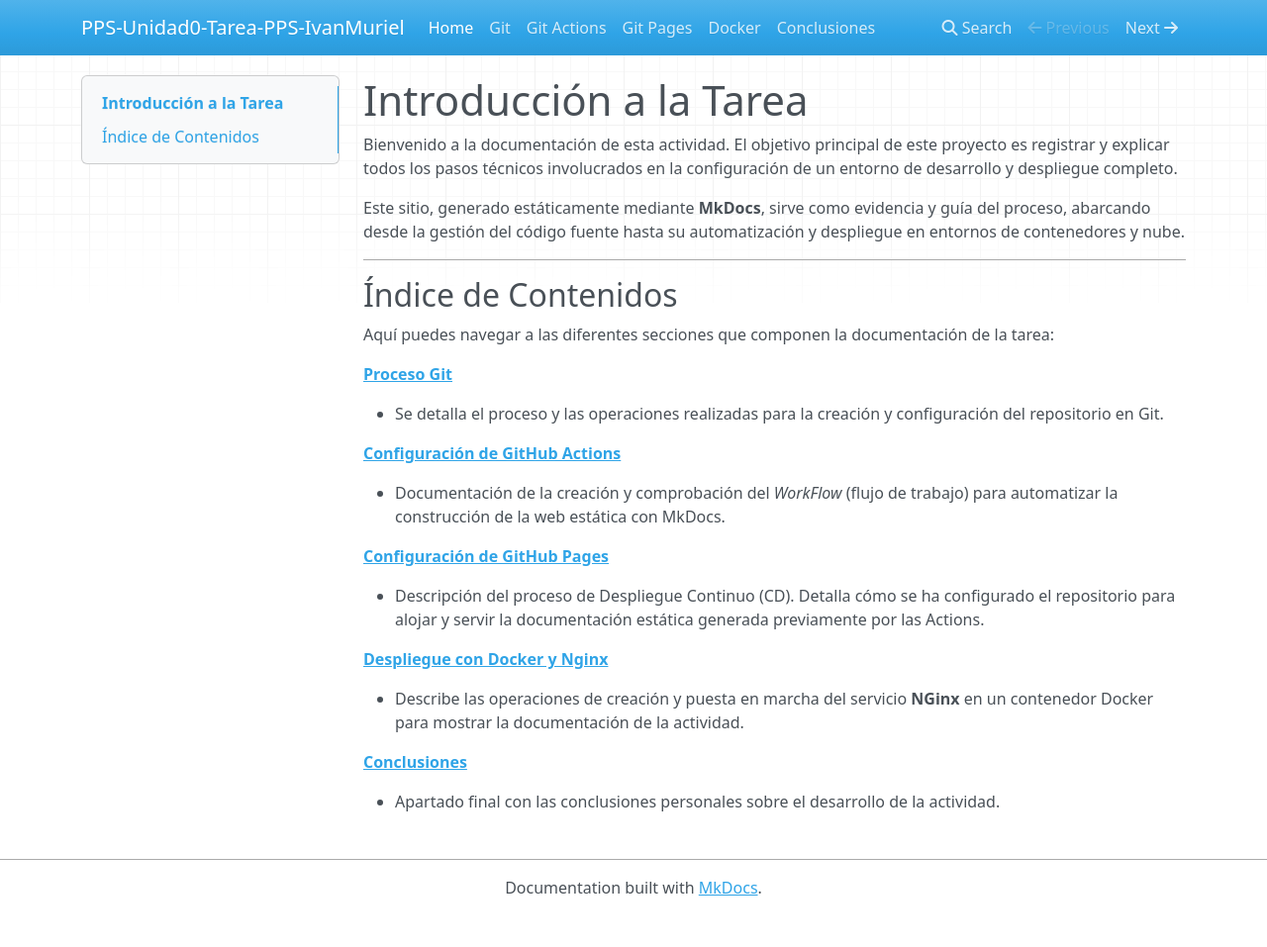
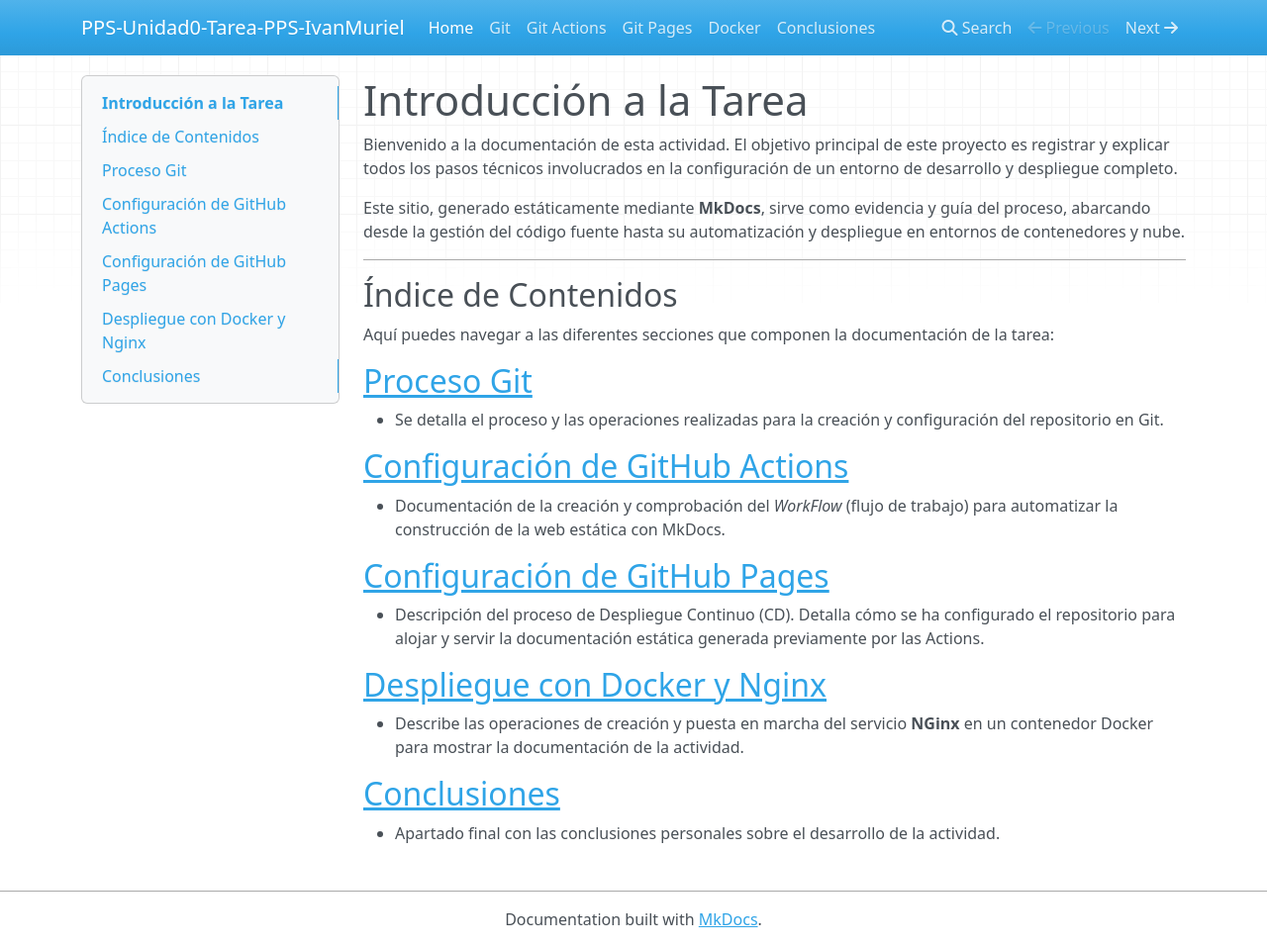
Before and after one commit to vjp-ivanMV/PPS-Unidad0-Tarea-Ivan_Muriel, an MkDocs documentation site: the page built from docs/index.md, in a window 1280 px wide and 957 px high. Shown: the whole window at 99% size. Built offline with MkDocs 1.6.1, drawn with Linux system fonts in a browser that asks for light colours; nearby versions of some CDN libraries.

```diff
--- a/docs/index.md
+++ b/docs/index.md
@@ -10,22 +10,22 @@ Este sitio, generado estáticamente mediante **MkDocs**, sirve como evidencia y
 
 Aquí puedes navegar a las diferentes secciones que componen la documentación de la tarea:
 
-**[Proceso Git](git.md)**
+## **[Proceso Git](git.md)**
 
 * Se detalla el proceso y las operaciones realizadas para la creación y configuración del repositorio en Git.
 
-**[Configuración de GitHub Actions](gitActions.md)**
+## **[Configuración de GitHub Actions](gitActions.md)**
 
 * Documentación de la creación y comprobación del *WorkFlow* (flujo de trabajo) para automatizar la construcción de la web estática con MkDocs.
 
-**[Configuración de GitHub Pages](gitPages.md)**
+## **[Configuración de GitHub Pages](gitPages.md)**
 
 * Descripción del proceso de Despliegue Continuo (CD). Detalla cómo se ha configurado el repositorio para alojar y servir la documentación estática generada previamente por las Actions.
 
-**[Despliegue con Docker y Nginx](docker.md)**
+## **[Despliegue con Docker y Nginx](docker.md)**
 
 * Describe las operaciones de creación y puesta en marcha del servicio **NGinx** en un contenedor Docker para mostrar la documentación de la actividad.
 
-**[Conclusiones](conclusiones.md)**
+## **[Conclusiones](conclusiones.md)**
 
 * Apartado final con las conclusiones personales sobre el desarrollo de la actividad.
```
Also changed, not shown: docs/docker.md (+1 -1 lines), docs/git.md (+3 -3 lines).
